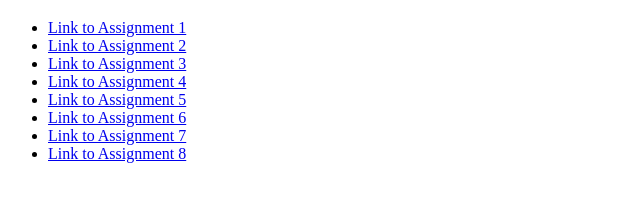
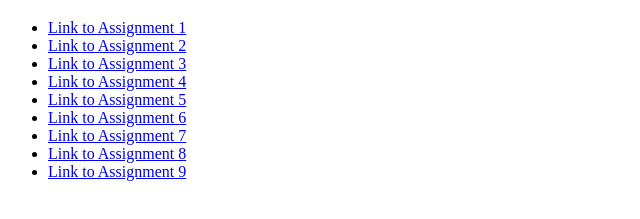
Before and after one commit to itdev160-sp2020/Sam-Montag, a plain HTML site: page index.html in a window 1280 px wide. Shown: the part 61-280 px from the top of the page, without its empty margins (0-640 px from the left). Drawn offline with Linux system fonts and the light colour scheme.

Commit message:
Update index.html

```diff
--- a/index.html
+++ b/index.html
@@ -16,6 +16,7 @@
             <li><a href="Assignment6/index.html">Link to Assignment 6</a></li>
             <li><a href="Assignment7/index.html">Link to Assignment 7</a></li>
             <li><a href="Assignment8/index.html">Link to Assignment 8</a></li>
+            <li><a href="Assignment9/index.html">Link to Assignment 9</a></li>
         </ul>
     </body>
 </html>
```
